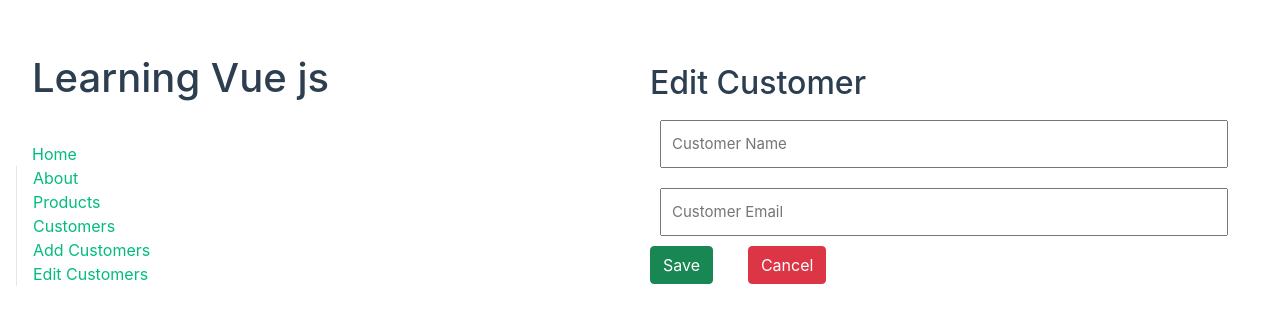
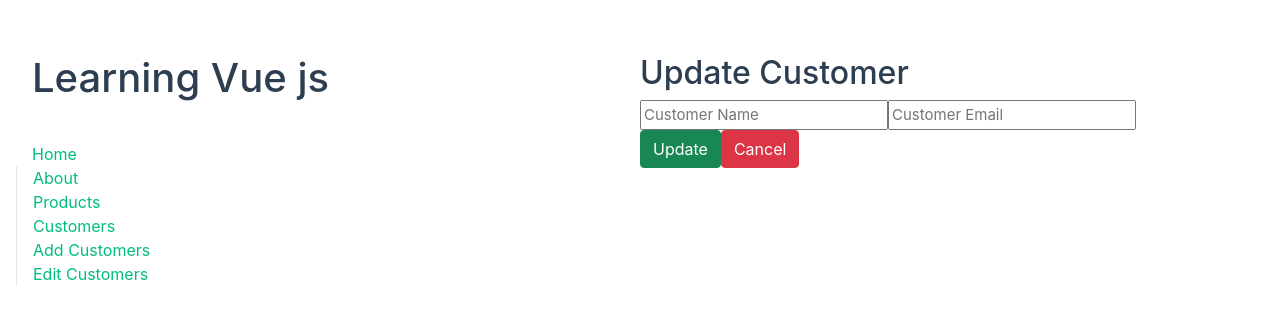
Before and after one commit to OksanaBebesh/masterProducts, a Vue app in the folder vue-project/: page /customers/edit/1 in a window 1280 px wide. Shown: the part 222-544 px from the top of the page. Built offline with nearby package versions, Linux system fonts and the light colour scheme; no server answers.

Commit message:
feat: add edit in one component

```diff
--- /dev/null
+++ b/vue-project/src/components/Customer/CustomerAddEditForm.vue
@@ -0,0 +1,91 @@
+<script setup>
+  import axios from "axios";
+  import router from "@/router";
+  import { useRoute } from 'vue-router';
+  import ButtonSuccess from "@/components/UI/Buttons/ButtonSuccess.vue";
+  import ButtonCancel from "@/components/UI/Buttons/ButtonCancel.vue";
+  import InputText from "@/components/UI/Input/InputText.vue";
+</script>
+<template>
+    <div>
+        <form class="form customer-add">
+            <h2 v-if="edit">Update Customer</h2>
+            <h2  v-else>Add new Customer</h2>
+            <input v-model="customer.name" placeholder="Customer Name"  />
+            <input v-model="customer.email" placeholder="Customer Email" />
+            <div class="btn-lines">
+                <ButtonSuccess v-if="edit" @click="updateCustomers">Update</ButtonSuccess>
+                <ButtonSuccess v-else @click="addCustomers">Save</ButtonSuccess>
+                <ButtonCancel @click="replaceToMainCustomerPage">Cancel</ButtonCancel>
+            </div>
+        </form>
+    </div>
+</template>
+<script>
+export default {
+    data(){
+        return {
+            modal: "",
+            customer: {name: "", email: ""},
+            url: "http://localhost:8000/api/customers/",
+            customerId: useRoute().params.id,
+            edit: false
+        }
+    },
+    mounted() {
+        const route = useRoute();
+        const customerId = route.params.id;
+        this.modal = (route.params.id)? "edit" : "add";
+
+        if (this.modal === "edit") {
+           this.edit = true;
+           this.getEditCustomer(customerId);
+        }
+    },
+    methods: {
+        replaceToMainCustomerPage() {
+            router.push("/customers");
+        },
+        async getEditCustomer(customerId) {
+            try {
+                    let urlGetCustomerById = this.url + customerId + "/edit";
+                    let response = await axios.get(urlGetCustomerById);
+                    this.customer.name = response.data.name;
+                    this.customer.email = response.data.email;
+            }
+            catch(e)
+            {
+                console.log(e.message);
+            }
+        },
+        async updateCustomers() {
+            try {
+                let urlUpdateCustomer = this.url + this.customerId;
+                await axios.put(urlUpdateCustomer, this.customer);
+            }
+            catch(e)
+            {
+                console.log(e.message);
+            }
+            finally {
+                this.replaceToMainCustomerPage();
+            }
+        },
+        async addCustomers() {
+            try {
+                await axios.post(this.url, this.customer);
+            }
+            catch(e)
+            {
+                console.log(e.message);
+            }
+            finally {
+                this.replaceToMainCustomerPage();
+            }
+        },
+    }
+}
+</script>
+<style>
+
+</style>
--- a/vue-project/src/router/index.jsx
+++ b/vue-project/src/router/index.jsx
@@ -27,12 +27,12 @@
     {
       path: "/customers/add",
       name: "customersAdd",
-      component: () => import("@/components/Customer/CustomersAddForm.vue"),
+      component: () => import("@/components/Customer/CustomerAddEditForm.vue"),
     },
     {
       path: "/customers/edit/:id",
       name: "customerEdit",
-      component: () => import("@/components/Customer/CustomersEditForm.vue"),
+      component: () => import("@/components/Customer/CustomerAddEditForm.vue"),
       params: true
     }
   ],
```
